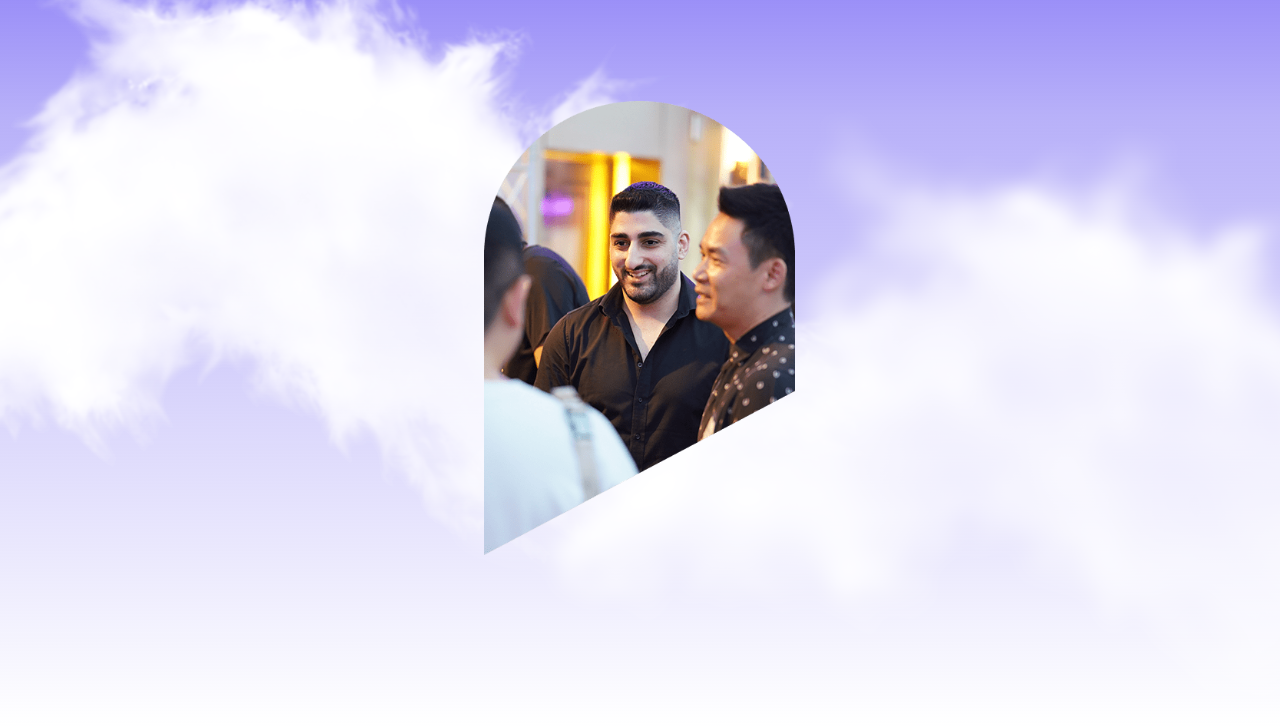
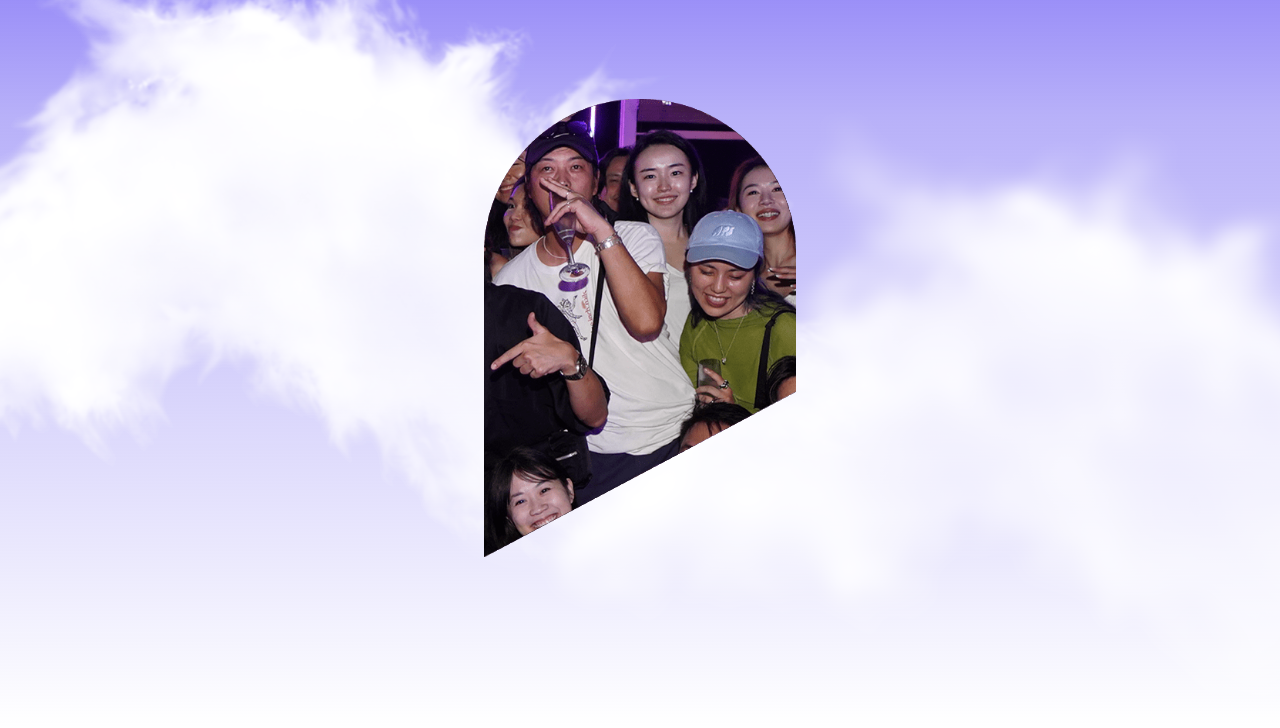
Before and after one commit to webDevBig/paralax-sing, a plain HTML site: page index.html in a window 1280 px wide. Shown: the part 72-800 px from the top of the page. Drawn offline with nearby package versions, Linux system fonts and the light colour scheme.

Commit message:
fix section1

```diff
--- a/index.html
+++ b/index.html
@@ -67,7 +67,17 @@
                 <a href="index.html" class="section1-logo"><img alt="logo" src="img/ARC-Logomark.svg" />ARC COMMUNITY
                 </a>
             </div>
-            <div class="arc-img"></div>
+            <div class="arc-img">
+                <div class="img-container">
+                <img alt="" src="img/section1-img/1.png" class="img1 show" />
+                <img alt="" src="img/section1-img/2.png" class="img2"/>
+                <img alt="" src="img/section1-img/3.png" class="img3"/>
+                <img alt="" src="img/section1-img/4.png" class="img4"/>
+                <img alt="" src="img/section1-img/5.png" class="img5"/>
+                <img alt="" src="img/section1-img/6.png" class="img6"/>
+                <img alt="" src="img/section1-img/7.png" class="img7"/>
+            </div>
+            </div>
         </div>
 
         <div class="text-content" id="text-content">
--- a/script/section1-script.js
+++ b/script/section1-script.js
@@ -1,13 +1,21 @@
 $(window).scroll(function () {
     var scroll = $(window).scrollTop();
     if ((75 + scroll / 60) >= 100) {
-        $(".arc-img").css({
-            backgroundSize: "100%",
-        });
+        $('.img-container').css({
+            width: "100%",
+            height: '100%'
+        })
+        // $(".arc-img").css({
+        //     backgroundSize: "100%",
+        // });
     } else {
-        $(".arc-img").css({
-            backgroundSize: (75 + scroll / 60) + "%",
-        });
+        $('.img-container').css({
+            width: (75 + scroll / 60) + "%",
+            height: (75 + scroll / 60) + "%"
+        })
+        // $(".arc-img").css({
+        //     backgroundSize: (75 + scroll / 60) + "%",
+        // });
     }
     if (($(window).scrollTop() >= $('.section2').offset().top)) {
         $('header').removeClass('hide')
@@ -20,39 +28,65 @@ $(window).scroll(function () {
 var scroll = 0;
 var conponent = document.querySelector('.section1');
 var conponentBG = document.querySelector('.arc-img');
+var conponentImg1 = document.querySelector('.img1'),
+    conponentImg2 = document.querySelector('.img2'),
+    conponentImg3 = document.querySelector('.img3'),
+    conponentImg4 = document.querySelector('.img4'),
+    conponentImg5 = document.querySelector('.img5'),
+    conponentImg6 = document.querySelector('.img6'),
+    conponentImg7 = document.querySelector('.img7');
 var windowHeight = 230;
 document.addEventListener('scroll', () => {
     scroll = window.pageYOffset;
     // console.log(scroll)
     if (scroll >= 0 && scroll < windowHeight) {
         //to remove all classes sauf .container
-        conponentBG.setAttribute('class', 'arc-img');
-        conponentBG.classList.add('img1');
+        conponentImg2.setAttribute('class', 'img2');
+
+        conponentImg1.setAttribute('class', 'img1');
+        conponentImg1.classList.add('show');
     } else if (scroll >= windowHeight && scroll < 2 * windowHeight) {
         //to remove all classes sauf .container
-        conponentBG.setAttribute('class', 'arc-img');
-        conponentBG.classList.add('img2');
+        conponentImg1.setAttribute('class', 'img1');
+        conponentImg3.setAttribute('class', 'img3');
+
+        conponentImg2.setAttribute('class', 'img2');
+        conponentImg2.classList.add('show');
 
     } else if (scroll >= 2 * windowHeight && scroll < 3 * windowHeight) {
         //to remove all classes sauf .container
-        conponentBG.setAttribute('class', 'arc-img');
-        conponentBG.classList.add('img3');
+        conponentImg2.setAttribute('class', 'img2');
+        conponentImg4.setAttribute('class', 'img4');
+
+        conponentImg3.setAttribute('class', 'img3');
+        conponentImg3.classList.add('show');
     } else if (scroll >= 3 * windowHeight && scroll < 4 * windowHeight) {
         //to remove all classes sauf .container
-        conponentBG.setAttribute('class', 'arc-img');
-        conponentBG.classList.add('img4');
+        conponentImg3.setAttribute('class', 'img3');
+        conponentImg5.setAttribute('class', 'img5');
+
+        conponentImg4.setAttribute('class', 'img4');
+        conponentImg4.classList.add('show');
     } else if (scroll >= 4 * windowHeight && scroll < 5 * windowHeight) {
         //to remove all classes sauf .container
-        conponentBG.setAttribute('class', 'arc-img');
-        conponentBG.classList.add('img5');
+        conponentImg4.setAttribute('class', 'img4');
+        conponentImg6.setAttribute('class', 'img6');
+
+        conponentImg5.setAttribute('class', 'img5');
+        conponentImg5.classList.add('show');
     } else if (scroll >= 5 * windowHeight && scroll < 6 * windowHeight) {
         //to remove all classes sauf .container
-        conponentBG.setAttribute('class', 'arc-img');
-        conponentBG.classList.add('img6');
+        conponentImg5.setAttribute('class', 'img5');
+        conponentImg7.setAttribute('class', 'img7');
+
+        conponentImg6.setAttribute('class', 'img6');
+        conponentImg6.classList.add('show');
     } else if (scroll >= 6 * windowHeight && scroll < 7 * windowHeight) {
         //to remove all classes sauf .container
-        conponentBG.setAttribute('class', 'arc-img');
-        conponentBG.classList.add('img7');
+        conponentImg6.setAttribute('class', 'img6');
+
+        conponentImg7.setAttribute('class', 'img7');
+        conponentImg7.classList.add('show');
     }
 })
 
--- a/style/main-style.scss
+++ b/style/main-style.scss
@@ -251,39 +251,35 @@ header {
     .arc-img {
         width: 415px;
         height: 611px;
-        background-size: 75%;
-        background-position: center;
-        background-repeat: no-repeat;
-        background-image: url(../img/section1-img/1.png);
+        // background-size: 75%;
+        // background-position: center;
+        // background-repeat: no-repeat;
+        // background-image: url(../img/section1-img/1.png);
         transition: all .3s, background-image .1s;
+        display: flex;
+        justify-content: center;
+        align-items: center;
 
-        &.img1 {
-            background-image: url(../img/section1-img/1.png);
+        .img-container {
+            width: 75%;
+            height: 75%;
+            position: relative;
+            transition: all .3s,
         }
 
-        &.img2 {
-            background-image: url(../img/section1-img/2.png);
+        img {
+            width: 100%;
+            height: 100%;
+            opacity: 0;
+            position: absolute;
+            transition: all .3s;
+
+            &.show {
+                opacity: 1;
+            }
+
         }
 
-        &.img3 {
-            background-image: url(../img/section1-img/3.png);
-        }
-
-        &.img4 {
-            background-image: url(../img/section1-img/4.png);
-        }
-
-        &.img5 {
-            background-image: url(../img/section1-img/5.png);
-        }
-
-        &.img6 {
-            background-image: url(../img/section1-img/6.png);
-        }
-
-        &.img7 {
-            background-image: url(../img/section1-img/7.png);
-        }
     }
 
     .section-content {
```
Also changed, not shown: style/main-style.css, 1 other file.
